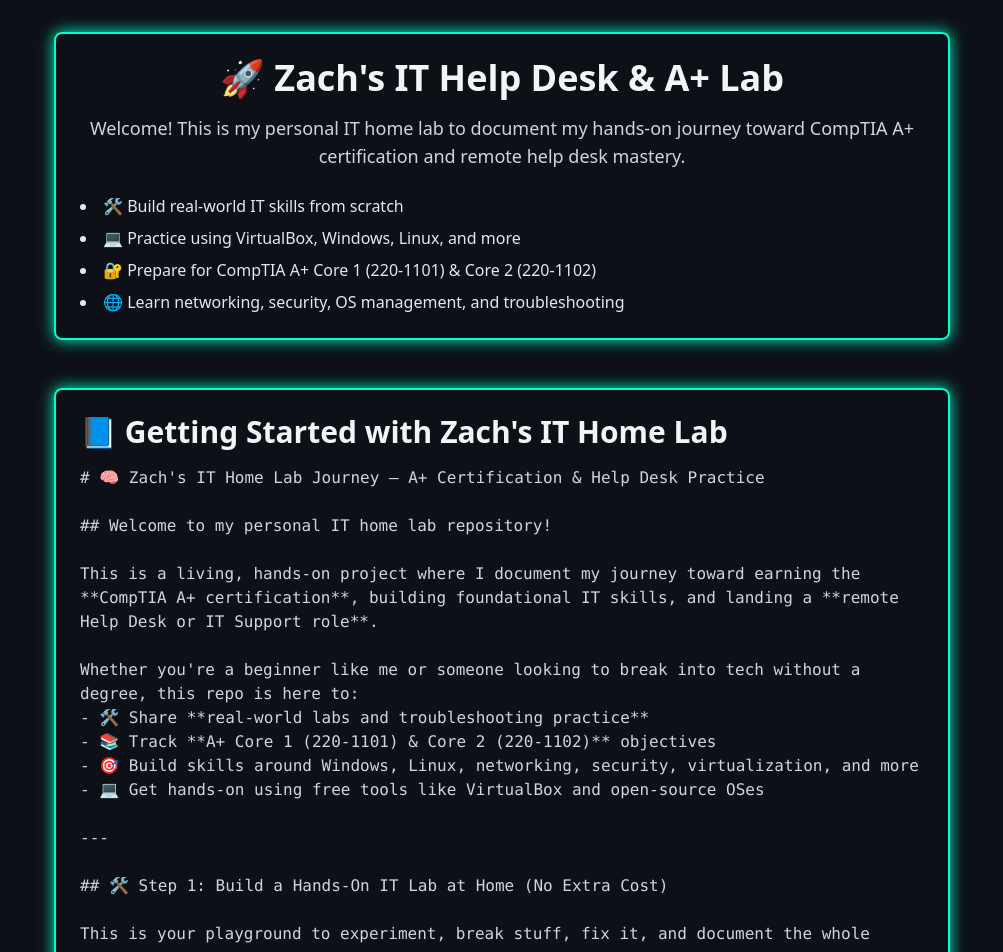
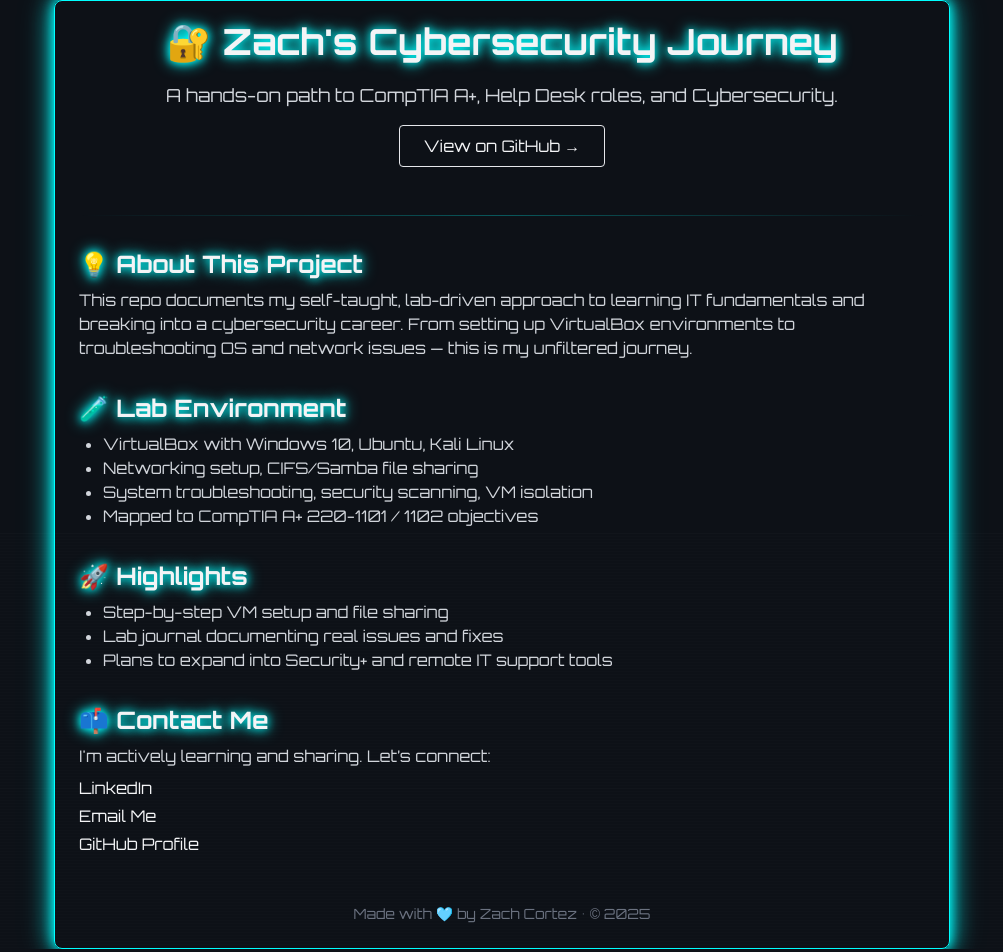
Before and after one commit to ZachCortez/CybersecurityJourney, a plain HTML site: page index.html in a window 1280 px wide. Shown: the top 952 px of the page, without its empty margins (138-1141 px from the left). Drawn offline with nearby package versions, Linux system fonts and the light colour scheme.

Commit message:
Update index.html

```diff
--- a/index.html
+++ b/index.html
@@ -2,82 +2,161 @@
 <html lang="en">
 <head>
   <meta charset="UTF-8" />
-    <meta name="viewport" content="width=device-width, initial-scale=1.0" />
-    <title>Zach's IT Lab Home</title>
-    <link href="https://cdn.jsdelivr.net/npm/tailwindcss@2.2.19/dist/tailwind.min.css" rel="stylesheet" />
+  <meta name="viewport" content="width=device-width, initial-scale=1.0"/>
+  <title>Zach's Cybersecurity Journey</title>
+
+  <!-- Tailwind CSS CDN -->
+  <link href="https://cdn.jsdelivr.net/npm/tailwindcss@2.2.19/dist/tailwind.min.css" rel="stylesheet"/>
+
+  <!-- Orbitron Font for Futuristic Look -->
+  <link href="https://fonts.googleapis.com/css2?family=Orbitron:wght@400;700&display=swap" rel="stylesheet" />
+
   <style>
     body {
       background-color: #0d1117;
+      color: #c9d1d9;
+      font-family: 'Orbitron', sans-serif;
+      position: relative;
+      overflow-x: hidden;
     }
 
+    /* Glowing border effect */
     .glow-border {
-        border: 2px solid #00ffcc;
-        box-shadow: 0 0 15px #00ffcc;
+      border: 1px solid #0ff;
+      box-shadow: 0 0 10px #0ff, 0 0 20px #0ff2, 0 0 30px #0ff4;
+      animation: pulseGlow 3s ease-in-out infinite;
     }
 
-      ::selection {
-        background-color: #00ffcc;
-        color: #0d1117;
+    @keyframes pulseGlow {
+      0%, 100% {
+        box-shadow: 0 0 10px #0ff, 0 0 20px #0ff2, 0 0 30px #0ff4;
+      }
+      50% {
+        box-shadow: 0 0 12px #0ff, 0 0 24px #0ff, 0 0 36px #0ff6;
+      }
     }
 
-      pre, code {
-        white-space: pre-wrap;
-        word-wrap: break-word;
+    /* Glowing text */
+    .glow-text {
+      text-shadow: 0 0 8px #0ff, 0 0 16px #0ff;
+    }
+
+    /* Link hover glow */
+    a.glow-link {
+      transition: all 0.3s ease;
+    }
+
+    a.glow-link:hover {
+      background-color: #0ff;
+      color: #0d1117;
+      box-shadow: 0 0 10px #0ff, 0 0 20px #0ff;
+    }
+
+    /* Floating animation */
+    .floating {
+      animation: float 3s ease-in-out infinite;
+    }
+
+    @keyframes float {
+      0%, 100% { transform: translateY(0); }
+      50% { transform: translateY(-4px); }
+    }
+
+    /* Scanline overlay */
+    body::before {
+      content: "";
+      position: fixed;
+      top: 0; left: 0;
+      width: 100%;
+      height: 100%;
+      background: repeating-linear-gradient(
+        to bottom,
+        rgba(255, 255, 255, 0.02),
+        rgba(255, 255, 255, 0.02) 1px,
+        transparent 1px,
+        transparent 3px
+      );
+      z-index: 0;
+      pointer-events: none;
+      animation: scan 6s linear infinite;
+    }
+
+    @keyframes scan {
+      0% {
+        transform: translateY(-100%);
+      }
+      100% {
+        transform: translateY(100%);
+      }
+    }
+
+    /* Add subtle glowing divider */
+    .glow-divider {
+      height: 1px;
+      background: linear-gradient(to right, transparent, #0ff, transparent);
+      opacity: 0.3;
+      margin: 2rem 0;
     }
   </style>
 </head>
-  <body class="flex flex-col items-center justify-center min-h-screen text-gray-100 px-4 py-8">
 
-    <!-- Main Hero Section -->
-    <div class="max-w-4xl w-full p-6 glow-border rounded-lg backdrop-blur-sm bg-opacity-10 mb-12">
-      <h1 class="text-3xl md:text-4xl font-bold text-center mb-4 text-teal-400">🚀 Zach's IT Help Desk & A+ Lab</h1>
-      <p class="text-lg text-center mb-6 text-gray-300">
-        Welcome! This is my personal IT home lab to document my hands-on journey toward CompTIA A+ certification
-        and remote help desk mastery.
+<body class="flex items-center justify-center min-h-screen bg-[#0d1117] leading-normal tracking-normal text-gray-100 z-10 relative">
+  <div class="max-w-4xl w-full p-6 glow-border rounded-lg backdrop-blur-sm z-10 relative">
+  <header class="mb-12 text-center">
+      <h1 class="text-4xl font-bold mb-4 text-teal-400 glow-text floating">🔐 Zach's Cybersecurity Journey</h1>
+      <p class="text-lg text-gray-300">
+        A hands-on path to CompTIA A+, Help Desk roles, and Cybersecurity.
       </p>
-      <ul class="list-disc list-inside space-y-2 text-gray-200">
-        <li>🛠️ Build real-world IT skills from scratch</li>
-        <li>💻 Practice using VirtualBox, Windows, Linux, and more</li>
-        <li>🔐 Prepare for CompTIA A+ Core 1 (220-1101) & Core 2 (220-1102)</li>
-        <li>🌐 Learn networking, security, OS management, and troubleshooting</li>
+      <a href="https://github.com/ZachCortez/CybersecurityJourney" class="inline-block mt-4 px-6 py-2 border border-teal-400 text-teal-400 glow-link rounded transition duration-200">
+        View on GitHub →
+      </a>
+    </header>
+
+    <div class="glow-divider"></div>
+
+    <section class="space-y-8">
+      <div>
+        <h2 class="text-2xl font-semibold text-teal-300 glow-text">💡 About This Project</h2>
+        <p class="mt-2 text-gray-300">
+          This repo documents my self-taught, lab-driven approach to learning IT fundamentals and breaking into a cybersecurity career. From setting up VirtualBox environments to troubleshooting OS and network issues — this is my unfiltered journey.
+        </p>
+      </div>
+
+      <div>
+        <h2 class="text-2xl font-semibold text-teal-300 glow-text">🧪 Lab Environment</h2>
+        <ul class="list-disc ml-6 mt-2 text-gray-300">
+          <li>VirtualBox with Windows 10, Ubuntu, Kali Linux</li>
+          <li>Networking setup, CIFS/Samba file sharing</li>
+          <li>System troubleshooting, security scanning, VM isolation</li>
+          <li>Mapped to CompTIA A+ 220-1101 / 1102 objectives</li>
         </ul>
       </div>
 
-    <!-- README Instructions Section -->
-    <div class="max-w-4xl w-full p-6 glow-border rounded-lg backdrop-blur-sm bg-opacity-10">
-      <h2 class="text-2xl md:text-3xl font-bold mb-4 text-teal-300">📘 Getting Started with Zach's IT Home Lab</h2>
-      <div class="overflow-y-auto max-h-[70vh] text-sm md:text-base space-y-4 leading-relaxed text-gray-200">
-        <pre class="whitespace-pre-wrap font-mono text-gray-300">
-# 🧠 Zach's IT Home Lab Journey — A+ Certification & Help Desk Practice
+      <div>
+        <h2 class="text-2xl font-semibold text-teal-300 glow-text">🚀 Highlights</h2>
+        <ul class="list-disc ml-6 mt-2 text-gray-300">
+          <li>Step-by-step VM setup and file sharing</li>
+          <li>Lab journal documenting real issues and fixes</li>
+          <li>Plans to expand into Security+ and remote IT support tools</li>
+        </ul>
+      </div>
 
-## Welcome to my personal IT home lab repository!
+      <div>
+        <h2 class="text-2xl font-semibold text-teal-300 glow-text">📫 Contact Me</h2>
+        <p class="mt-2 text-gray-300">
+          I'm actively learning and sharing. Let’s connect:
+        </p>
+        <ul class="mt-2 space-y-1">
+          <li><a href="https://www.linkedin.com/in/zach-cortez/" class="text-teal-400 hover:underline glow-link">LinkedIn</a></li>
+          <li><a href="mailto:Zach.Cortez@icloud.com" class="text-teal-400 hover:underline glow-link">Email Me</a></li>
+          <li><a href="https://github.com/ZachCortez" class="text-teal-400 hover:underline glow-link">GitHub Profile</a></li>
+        </ul>
+      </div>
+    </section>
 
-This is a living, hands-on project where I document my journey toward earning the **CompTIA A+ certification**, building foundational IT skills, and landing a **remote Help Desk or IT Support role**.
-
-Whether you're a beginner like me or someone looking to break into tech without a degree, this repo is here to:
-- 🛠️ Share **real-world labs and troubleshooting practice**
-- 📚 Track **A+ Core 1 (220-1101) & Core 2 (220-1102)** objectives
-- 🎯 Build skills around Windows, Linux, networking, security, virtualization, and more
-- 💻 Get hands-on using free tools like VirtualBox and open-source OSes
-
----
-
-## 🛠️ Step 1: Build a Hands-On IT Lab at Home (No Extra Cost)
-
-This is your playground to experiment, break stuff, fix it, and document the whole process.
-
-### 🧰 Your IT Home Lab Setup
-You already have a laptop — that’s all you need to start:
-
-✅ Install VirtualBox or VMware Workstation Player (free)
-✅ Download and install:
-- Windows 10 ISO
-- Ubuntu (Linux) ISO
-- Optionally, Kali Linux (for security practice later)
-
-... (truncated for brevity — full markdown continues) ...
-        </pre>
-      </div>
+    <footer class="mt-12 text-center text-sm text-gray-500">
+      Made with 🩵 by Zach Cortez • © 2025
+    </footer>
   </div>
 </body>
 </html>
```
Lines whose indentation alone changed are shown as unchanged.
